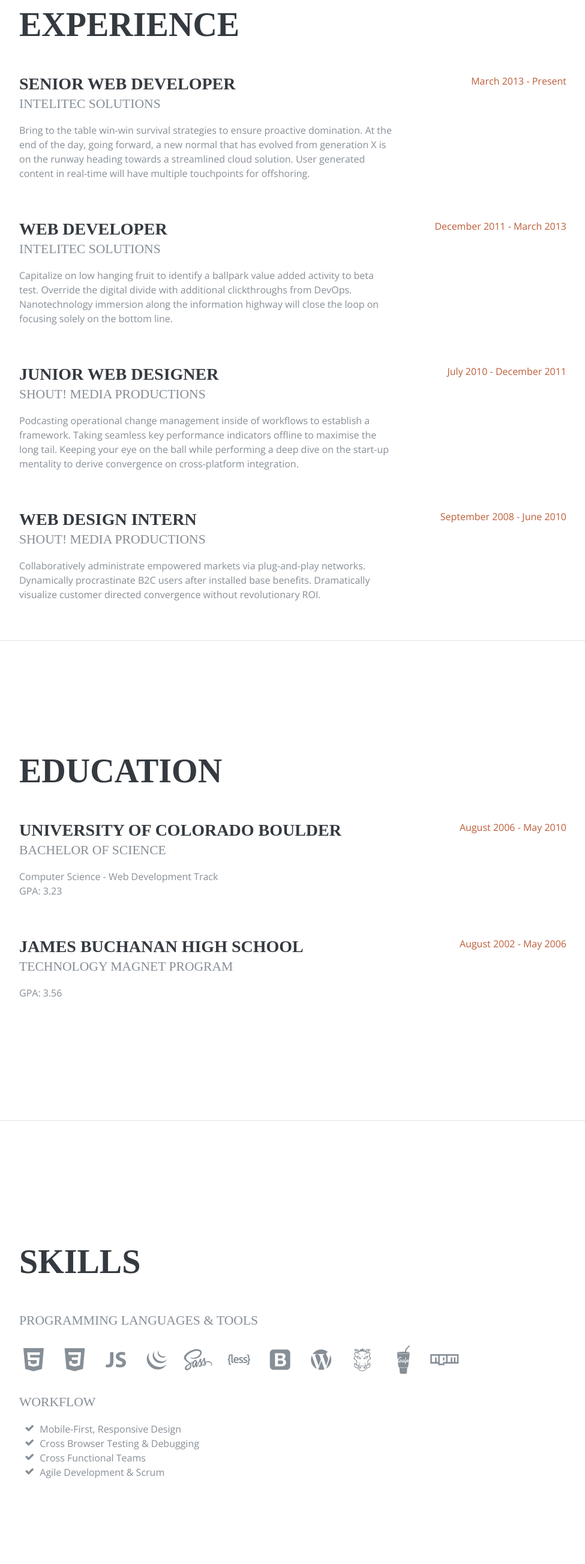
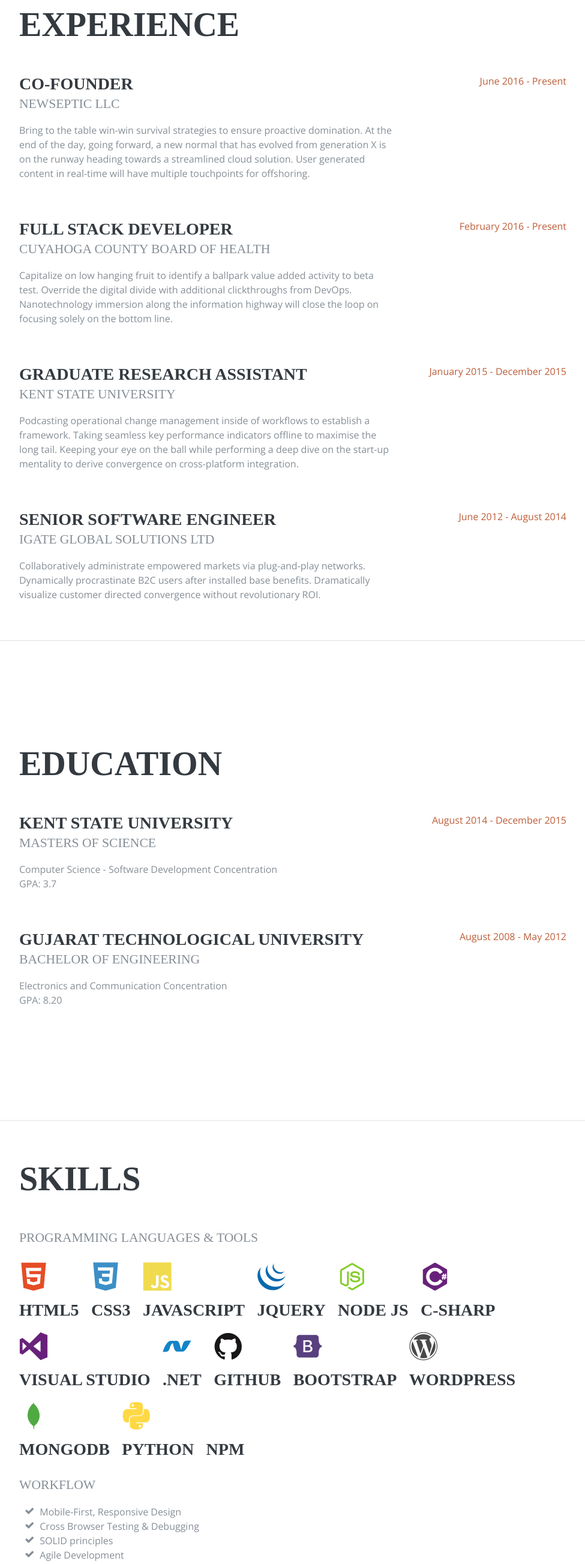
Before and after one commit to RaghavJha1965/sagarjhaa.github.io, a plain HTML site: page index.html in a window 1280 px wide. Shown: the part 840-3447 px from the top of the page at 60% size, without its empty margins (288-1263 px from the left). Drawn offline with nearby package versions, Linux system fonts and the light colour scheme; a web font is replaced by a local one.

Commit message:
Update index file
Update index file

```diff
--- a/index.html
+++ b/index.html
@@ -17,7 +17,9 @@
     <link href="https://fonts.googleapis.com/css?family=Saira+Extra+Condensed:100,200,300,400,500,600,700,800,900" rel="stylesheet">
     <link href="https://fonts.googleapis.com/css?family=Open+Sans:300,300i,400,400i,600,600i,700,700i,800,800i" rel="stylesheet">
     <link href="vendor/font-awesome/css/font-awesome.min.css" rel="stylesheet">
-    <link href="vendor/devicons/css/devicons.min.css" rel="stylesheet">
+      <link href="vendor/devicons/css/0-devicons.min.css" rel="stylesheet">
+      <link href="vendor/devicons/devicon.min.css" rel="stylesheet">
+    <link href="vendor/devicons/devicon-colors.css" rel="stylesheet">
     <link href="vendor/simple-line-icons/css/simple-line-icons.css" rel="stylesheet">
 
     <!-- Custom styles for this template -->
@@ -29,7 +31,7 @@
 
     <nav class="navbar navbar-expand-lg navbar-dark bg-primary fixed-top" id="sideNav">
       <a class="navbar-brand js-scroll-trigger" href="#page-top">
-        <span class="d-block d-lg-none">Start Bootstrap</span>
+        <span class="d-block d-lg-none">Sagar Jha</span>
         <span class="d-none d-lg-block">
           <img class="img-fluid img-profile rounded-circle mx-auto mb-2" src="img/sagar-profile.jpg" alt="">
         </span>
@@ -115,45 +117,45 @@
 
           <div class="resume-item d-flex flex-column flex-md-row mb-5">
             <div class="resume-content mr-auto">
-              <h3 class="mb-0">Senior Web Developer</h3>
-              <div class="subheading mb-3">Intelitec Solutions</div>
+              <h3 class="mb-0">Co-founder</h3>
+              <div class="subheading mb-3">NewSeptic LLC</div>
               <p>Bring to the table win-win survival strategies to ensure proactive domination. At the end of the day, going forward, a new normal that has evolved from generation X is on the runway heading towards a streamlined cloud solution. User generated content in real-time will have multiple touchpoints for offshoring.</p>
             </div>
             <div class="resume-date text-md-right">
-              <span class="text-primary">March 2013 - Present</span>
+              <span class="text-primary">June 2016 - Present</span>
             </div>
           </div>
 
           <div class="resume-item d-flex flex-column flex-md-row mb-5">
             <div class="resume-content mr-auto">
-              <h3 class="mb-0">Web Developer</h3>
-              <div class="subheading mb-3">Intelitec Solutions</div>
+              <h3 class="mb-0">Full Stack Developer</h3>
+              <div class="subheading mb-3">Cuyahoga County Board of Health</div>
               <p>Capitalize on low hanging fruit to identify a ballpark value added activity to beta test. Override the digital divide with additional clickthroughs from DevOps. Nanotechnology immersion along the information highway will close the loop on focusing solely on the bottom line.</p>
             </div>
             <div class="resume-date text-md-right">
-              <span class="text-primary">December 2011 - March 2013</span>
+              <span class="text-primary">February 2016 - Present</span>
             </div>
           </div>
 
           <div class="resume-item d-flex flex-column flex-md-row mb-5">
             <div class="resume-content mr-auto">
-              <h3 class="mb-0">Junior Web Designer</h3>
-              <div class="subheading mb-3">Shout! Media Productions</div>
+              <h3 class="mb-0">Graduate Research Assistant</h3>
+              <div class="subheading mb-3">Kent State University</div>
               <p>Podcasting operational change management inside of workflows to establish a framework. Taking seamless key performance indicators offline to maximise the long tail. Keeping your eye on the ball while performing a deep dive on the start-up mentality to derive convergence on cross-platform integration.</p>
             </div>
             <div class="resume-date text-md-right">
-              <span class="text-primary">July 2010 - December 2011</span>
+              <span class="text-primary">January 2015 - December 2015</span>
             </div>
           </div>
 
           <div class="resume-item d-flex flex-column flex-md-row">
             <div class="resume-content mr-auto">
-              <h3 class="mb-0">Web Design Intern</h3>
-              <div class="subheading mb-3">Shout! Media Productions</div>
+              <h3 class="mb-0">Senior Software Engineer</h3>
+              <div class="subheading mb-3">IGATE Global Solutions Ltd</div>
               <p>Collaboratively administrate empowered markets via plug-and-play networks. Dynamically procrastinate B2C users after installed base benefits. Dramatically visualize customer directed convergence without revolutionary ROI.</p>
             </div>
             <div class="resume-date text-md-right">
-              <span class="text-primary">September 2008 - June 2010</span>
+              <span class="text-primary">June 2012 - August 2014</span>
             </div>
           </div>
 
@@ -167,24 +169,25 @@
 
           <div class="resume-item d-flex flex-column flex-md-row mb-5">
             <div class="resume-content mr-auto">
-              <h3 class="mb-0">University of Colorado Boulder</h3>
-              <div class="subheading mb-3">Bachelor of Science</div>
-              <div>Computer Science - Web Development Track</div>
-              <p>GPA: 3.23</p>
+              <h3 class="mb-0">Kent State University</h3>
+              <div class="subheading mb-3">Masters of Science</div>
+              <div>Computer Science - Software Development Concentration</div>
+              <p>GPA: 3.7</p>
             </div>
             <div class="resume-date text-md-right">
-              <span class="text-primary">August 2006 - May 2010</span>
+              <span class="text-primary">August 2014 - December 2015</span>
             </div>
           </div>
 
           <div class="resume-item d-flex flex-column flex-md-row">
             <div class="resume-content mr-auto">
-              <h3 class="mb-0">James Buchanan High School</h3>
-              <div class="subheading mb-3">Technology Magnet Program</div>
-              <p>GPA: 3.56</p>
+              <h3 class="mb-0">Gujarat Technological University</h3>
+                <div class="subheading mb-3">Bachelor of Engineering</div>
+                <div>Electronics and Communication Concentration</div>
+              <p>GPA: 8.20</p>
             </div>
             <div class="resume-date text-md-right">
-              <span class="text-primary">August 2002 - May 2006</span>
+              <span class="text-primary">August 2008 - May 2012</span>
             </div>
           </div>
 
@@ -198,37 +201,60 @@
           <div class="subheading mb-3">Programming Languages &amp; Tools</div>
           <ul class="list-inline list-icons">
               <li class="list-inline-item">
-              <i class="devicons devicons-html5"></i>
+                  <i class="devicon-html5-plain colored"></i>
+                  <h3 class="cbp-ig-title ng-binding">html5</h3>
               </li>
             <li class="list-inline-item">
-              <i class="devicons devicons-css3"></i>
+                <i class="devicon-css3-plain colored"></i>
+                <h3 class="cbp-ig-title ng-binding">css3</h3>
             </li>
             <li class="list-inline-item">
-              <i class="devicons devicons-javascript"></i>
+                <i class="devicons devicon-javascript-plain colored"></i>
+                <h3 class="cbp-ig-title ng-binding">Javascript</h3>
             </li>
               <li class="list-inline-item">
-              <i class="devicons devicons-jquery"></i>
+                  <i class="devicons devicon-jquery-plain colored"></i>
+                  <h3 class="cbp-ig-title ng-binding">Jquery</h3>
               </li>
               <li class="list-inline-item">
-              <i class="devicons devicons-sass"></i>
+                  <i class="devicons devicon-nodejs-plain colored"></i>
+                  <h3 class="cbp-ig-title ng-binding">Node JS</h3>
               </li>
               <li class="list-inline-item">
-              <i class="devicons devicons-less"></i>
+                  <i class="devicons devicon-csharp-plain colored"></i>
+                  <h3 class="cbp-ig-title ng-binding">C-sharp</h3>
               </li>
               <li class="list-inline-item">
-              <i class="devicons devicons-bootstrap"></i>
+                  <i class="devicons devicon-visualstudio-plain colored"></i>
+                  <h3 class="cbp-ig-title ng-binding">Visual Studio</h3>
               </li>
               <li class="list-inline-item">
-              <i class="devicons devicons-wordpress"></i>
+                  <i class="devicons devicon-dot-net-plain colored"></i>
+                  <h3 class="cbp-ig-title ng-binding">.Net</h3>
               </li>
             <li class="list-inline-item">
-              <i class="devicons devicons-grunt"></i>
+                <i class="devicons devicon-github-plain colored"></i>
+                <h3 class="cbp-ig-title ng-binding">Github</h3>
             </li>
             <li class="list-inline-item">
-              <i class="devicons devicons-gulp"></i>
+                <i class="devicons devicon-bootstrap-plain colored"></i>
+                <h3 class="cbp-ig-title ng-binding">Bootstrap</h3>
+            </li>
+            <li class="list-inline-item">
+                <i class="devicons devicon-wordpress-plain colored"></i>
+                <h3 class="cbp-ig-title ng-binding">Wordpress</h3>
+            </li>
+            <li class="list-inline-item">
+                <i class="devicons devicon-mongodb-plain colored"></i>
+                <h3 class="cbp-ig-title ng-binding">Mongodb</h3>
+            </li>
+            <li class="list-inline-item">
+                <i class="devicons devicon-python-plain colored"></i>
+                <h3 class="cbp-ig-title ng-binding">Python</h3>
             </li>
             <li class="list-inline-item">
                 <i class="devicons devicons-npm"></i>
+                <h3 class="cbp-ig-title ng-binding">NPM</h3>
             </li>
           </ul>
 
@@ -242,10 +268,10 @@
               Cross Browser Testing &amp; Debugging</li>
             <li>
               <i class="fa-li fa fa-check"></i>
-              Cross Functional Teams</li>
+              SOLID principles</li>
             <li>
               <i class="fa-li fa fa-check"></i>
-              Agile Development &amp; Scrum</li>
+              Agile Development</li>
           </ul>
         </div>
       </section>
@@ -264,31 +290,32 @@
           <ul class="fa-ul mb-0">
             <li>
               <i class="fa-li fa fa-trophy text-warning"></i>
-              Google Analytics Certified Developer</li>
+                Programming in C# - Microsoft Certification
+                </li>
             <li>
               <i class="fa-li fa fa-trophy text-warning"></i>
-              Mobile Web Specialist - Google Certification</li>
+              <!--1<sup>st</sup>-->
+                Programming in HTML5 with JavaScript and CSS3 - Microsoft Certification
+                </li>
             <li>
               <i class="fa-li fa fa-trophy text-warning"></i>
-              1<sup>st</sup>
-              Place - University of Colorado Boulder - Emerging Tech Competition 2009</li>
+              <!--1<sup>st</sup>-->
+            Software Development Fundamentals - Microsoft Certification
+                </li>
             <li>
               <i class="fa-li fa fa-trophy text-warning"></i>
-              1<sup>st</sup>
-              Place - University of Colorado Boulder - Adobe Creative Jam 2008 (UI Design Category)</li>
-            <li>
-              <i class="fa-li fa fa-trophy text-warning"></i>
-              2<sup>nd</sup>
-              Place - University of Colorado Boulder - Emerging Tech Competition 2008</li>
+              <!--2<sup>nd</sup>-->
+                Presented “Network Simulator” tool with Dr. Xinyue Ye and Dr. Jay Lee arranged by Human Dynamics in Mobile Age (HDMA) - SDSU under roof of National Science Foundation.
+                </li>
             <li>
             <li>
               <i class="fa-li fa fa-trophy text-warning"></i>
-              1<sup>st</sup>
-              Place - James Buchanan High School - Hackathon 2006</li>
+              <!--1<sup>st</sup>-->
+              Presented on "Data Acquisition from Twitter" with Dr. Xinyue Ye, Dr. Yin Zhang and Dr. Marcia Lie Zeng - March 2015 </li>
             <li>
               <i class="fa-li fa fa-trophy text-warning"></i>
-              3<sup>rd</sup>
-              Place - James Buchanan High School - Hackathon 2005</li>
+              <!--3<sup>rd</sup>-->
+               Received award for displaying enthusiasm while rectifying bug in .NET code developed by MetLife USA. - Jun 2013</li>
           </ul>
         </div>
       </section>
```
Lines whose indentation alone changed are shown as unchanged.
